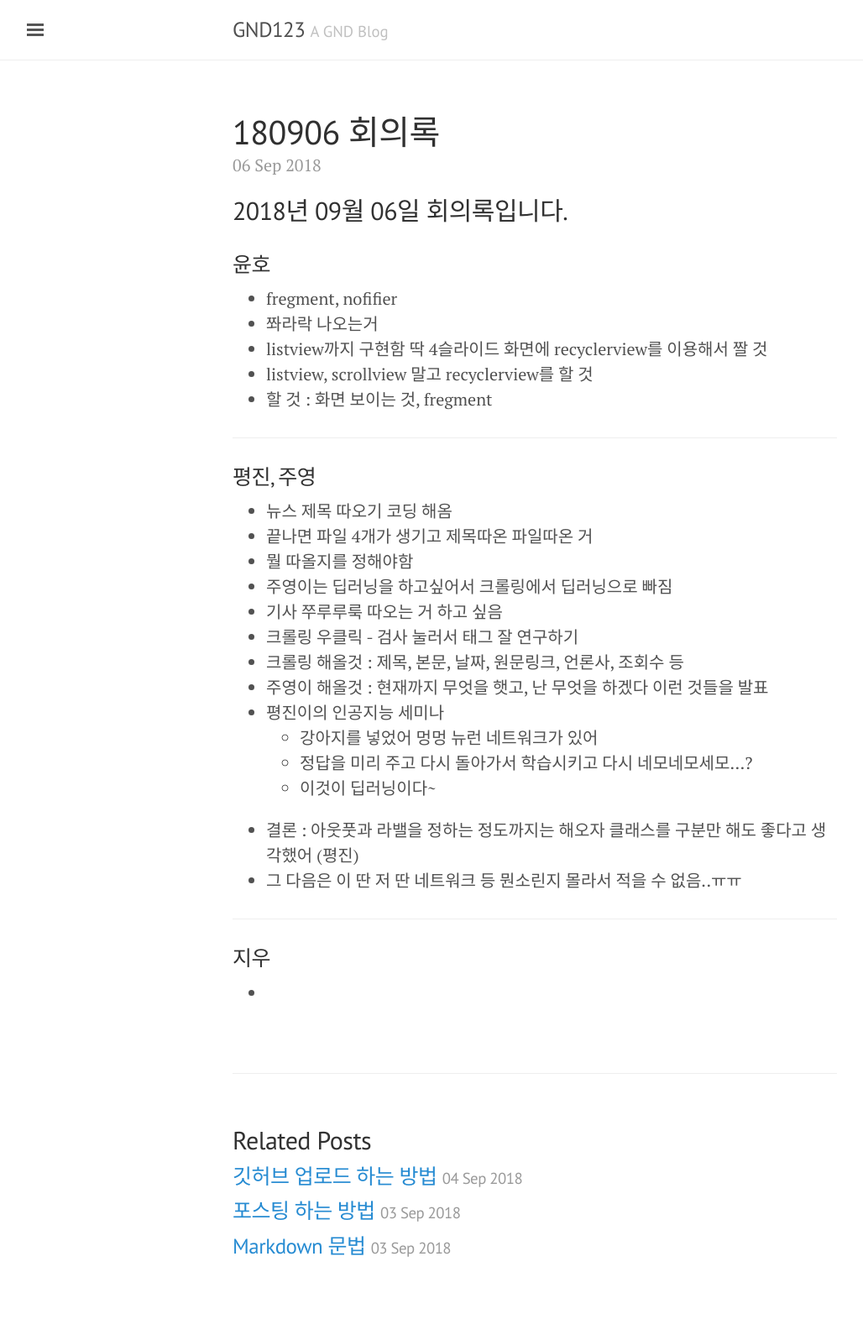
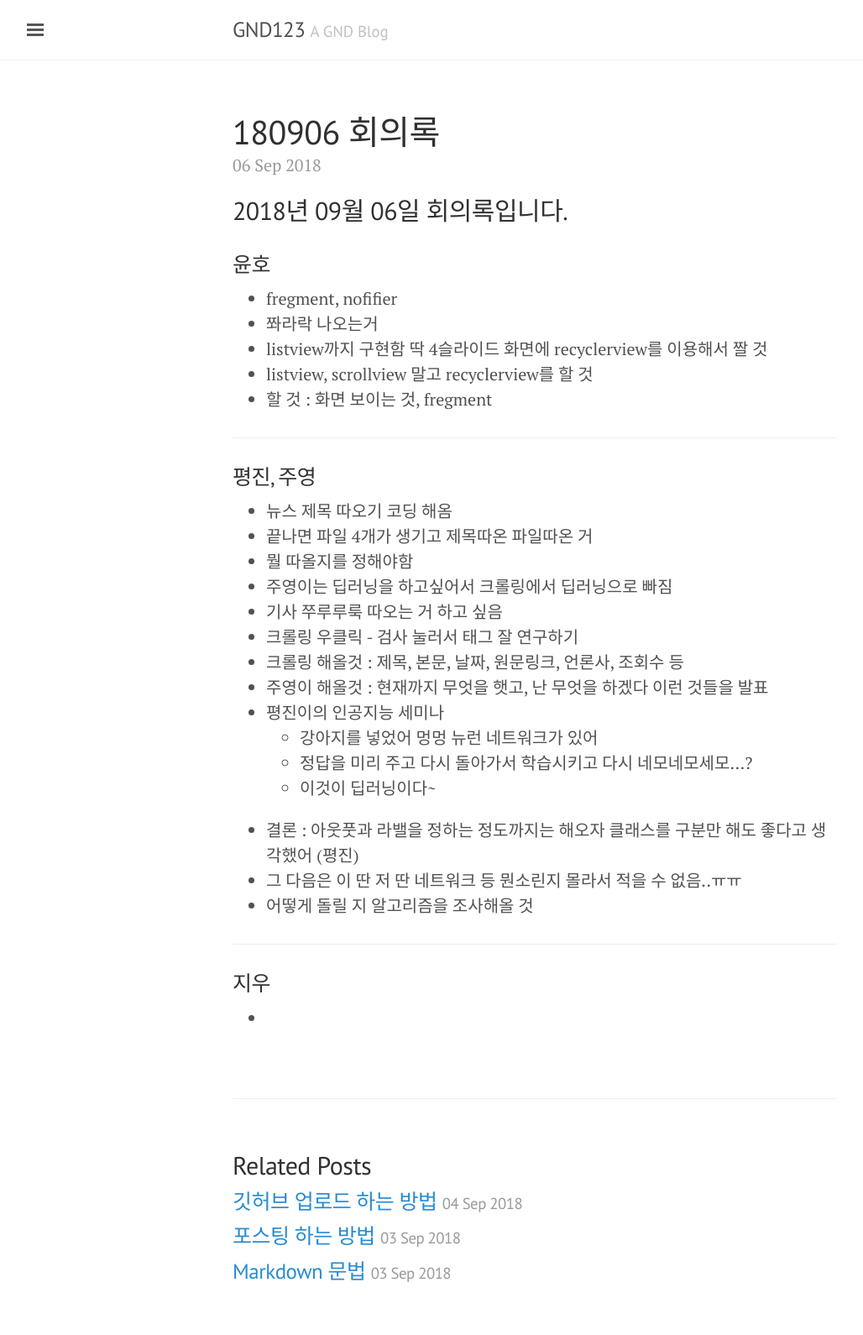
Before and after one commit to GND123/GND123.github.io, a Jekyll site: the page built from _posts/2018-09-06-document.md, in a window 1280 px wide. Shown: the whole page at 84% size, without its empty margins (3-1031 px from the left). Built offline with Jekyll 4.4.1, drawn with Linux system fonts in a browser that asks for light colours; before the commit the page ends 1560 px from its top, so only the background shows below that.

Commit message:
Update 2018-09-06-document.md

```diff
--- a/_posts/2018-09-06-document.md
+++ b/_posts/2018-09-06-document.md
@@ -32,6 +32,7 @@ editor: jiwoo
   * 이것이 딥러닝이다~
 * 결론 : 아웃풋과 라밸을 정하는 정도까지는 해오자 클래스를 구분만 해도 좋다고 생각했어 (평진)
 * 그 다음은 이 딴 저 딴 네트워크 등 뭔소린지 몰라서 적을 수 없음..ㅠㅠ
+* 어떻게 돌릴 지 알고리즘을 조사해올 것
 
 ***
 
```
